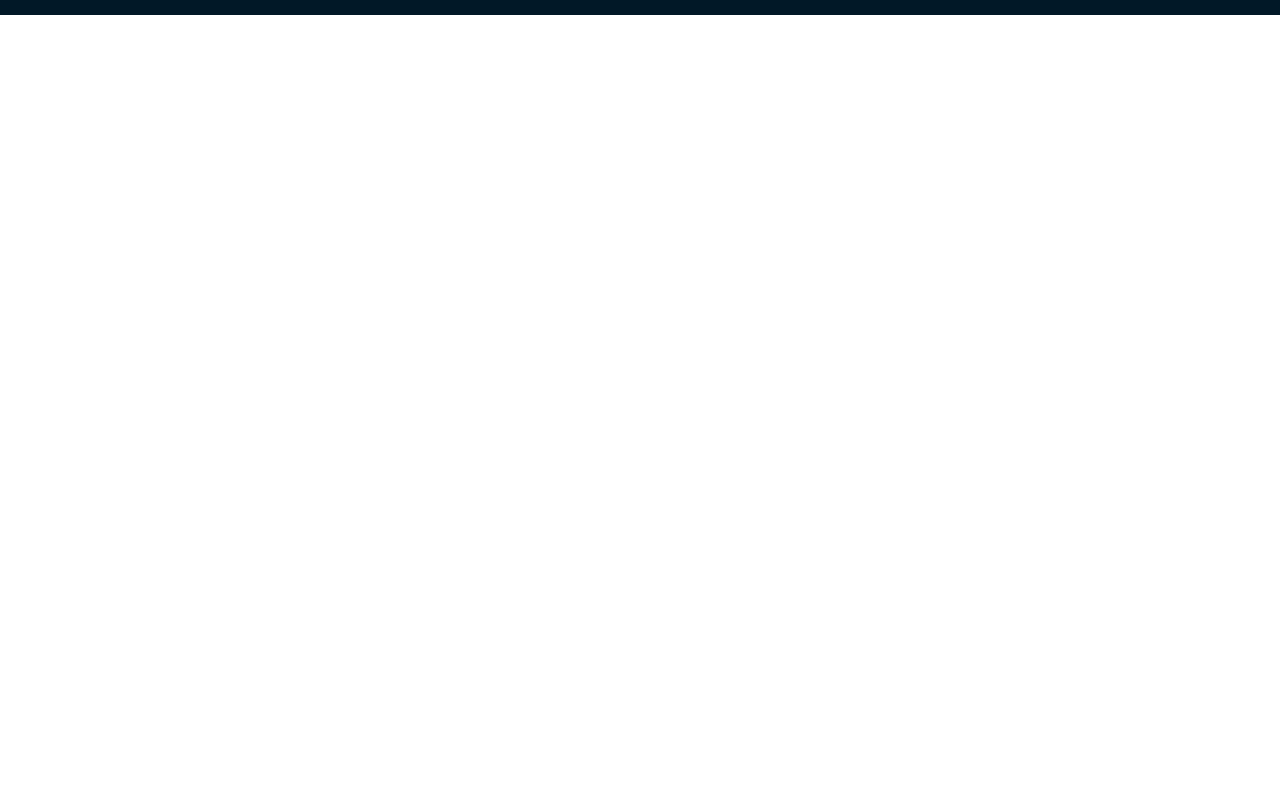
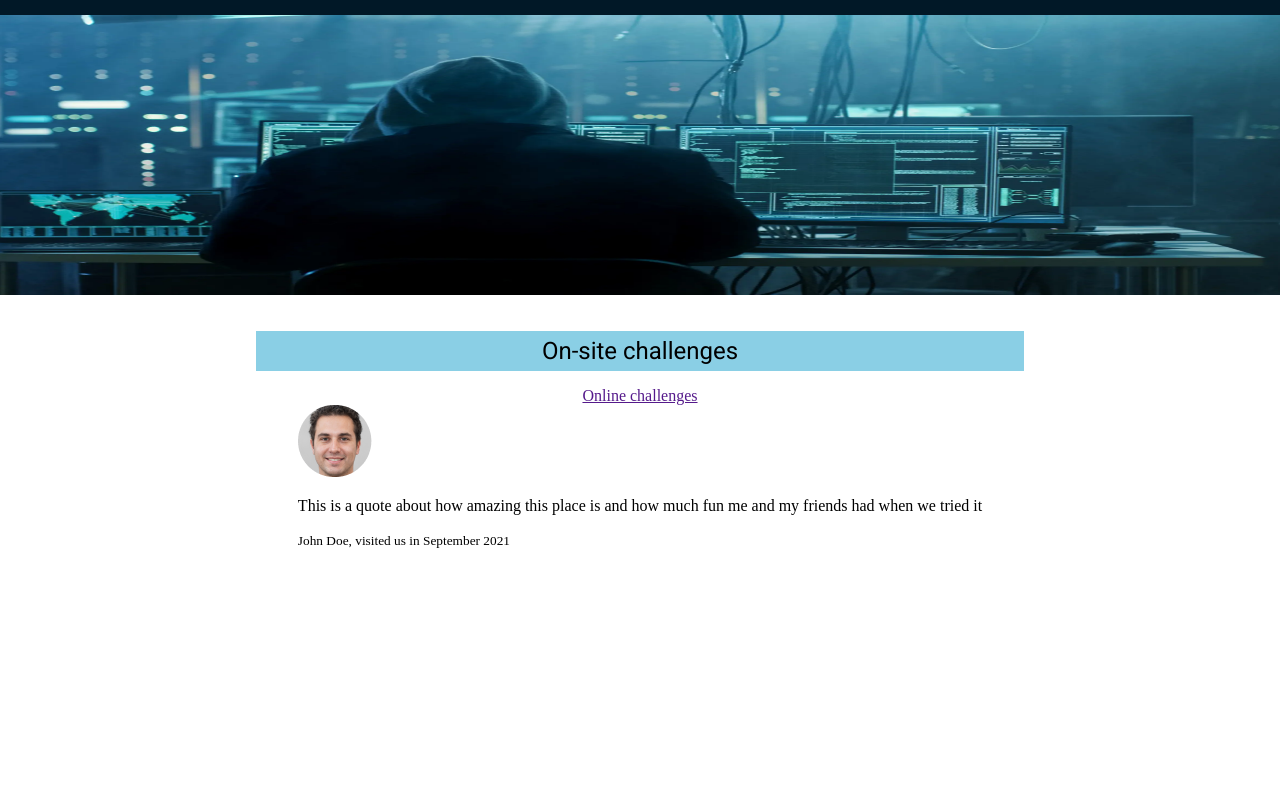
Before and after one commit to EmpyreanMist/A2-inl-mning-2-Startsida-f-r-ESC-Hacker-Escape-Rooms, a plain HTML site: page index.html in a window 1280 px wide. Shown: the part 129-919 px from the top of the page. Before the commit the page ends 800 px from the top, so only its background shows below. Drawn offline with Linux system fonts and the light colour scheme.

Commit message:
Further frontend design

```diff
--- a/index.html
+++ b/index.html
@@ -20,10 +20,21 @@
         <img class="logo" src="./pictures/logo.png" />
         <h1>Hacker Escape Rooms</h1>
       </header>
-      <div class="picture">
-        <!--         <img src="./pictures/hacker.png" /> -->
+      <div class="hacker-picture-container">
+        <img src="./pictures/hacker.png" class="hacker-picture" />
       </div>
-      <main></main>
+      <main>
+        <button class="challenge-button">On-site challenges</button>
+        <a href="">Online challenges</a>
+        <div class="quote container">
+          <img src="./pictures/quoteFace.png" />
+          <p>
+            This is a quote about how amazing this place is and how much fun me
+            and my friends had when we tried it
+          </p>
+          <small>John Doe, visited us in September 2021</small>
+        </div>
+      </main>
       <footer></footer>
     </div>
   </body>
--- a/main.css
+++ b/main.css
@@ -2,6 +2,10 @@ html,
 body {
   padding: 0;
   margin: 0;
+}
+
+.container {
+  height: 100vh;
 }
 
 header {
@@ -15,10 +19,37 @@ header {
 h1 {
   color: #ffffff;
   font-family: Roboto;
+  font-size: 24px;
   width: 20%;
   padding-left: 10px;
 }
 
 .logo {
-  padding-left: 5%;
+  padding-left: 1rem;
 }
+
+/* .hacker-picture-container {
+} */
+
+.hacker-picture {
+  width: 100%;
+  height: 35vh;
+}
+
+main {
+  display: flex;
+  flex-direction: column;
+  align-items: center;
+  justify-content: center;
+}
+
+.challenge-button {
+  background-color: #8acfe5;
+  font-size: 24px;
+  font-family: roboto;
+  margin-top: 2rem;
+  margin-bottom: 1rem;
+  border: none;
+  width: 60%;
+  height: 2.5rem;
+}
```
Also changed, not shown: pictures/quoteFace.png (added).
